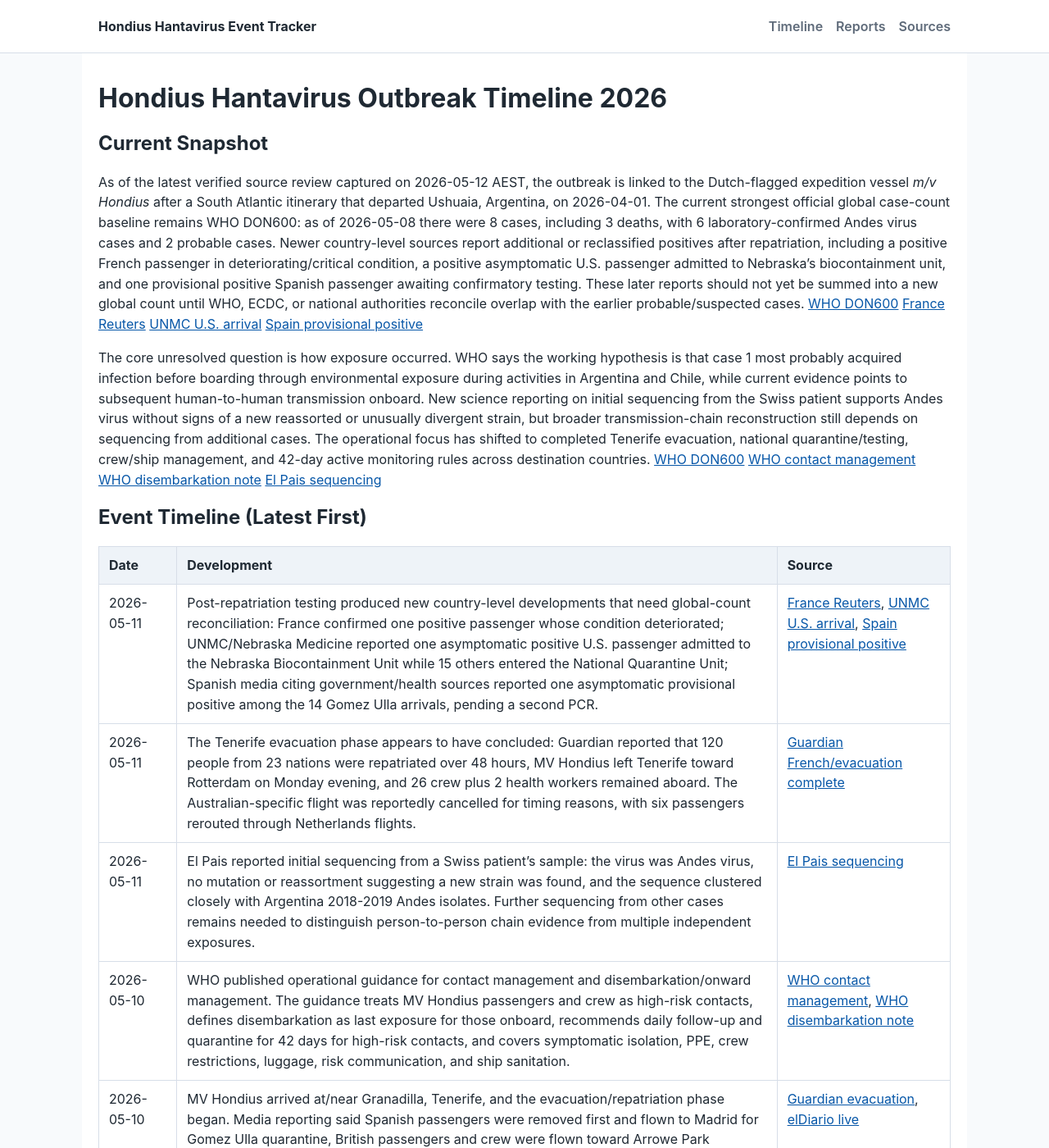
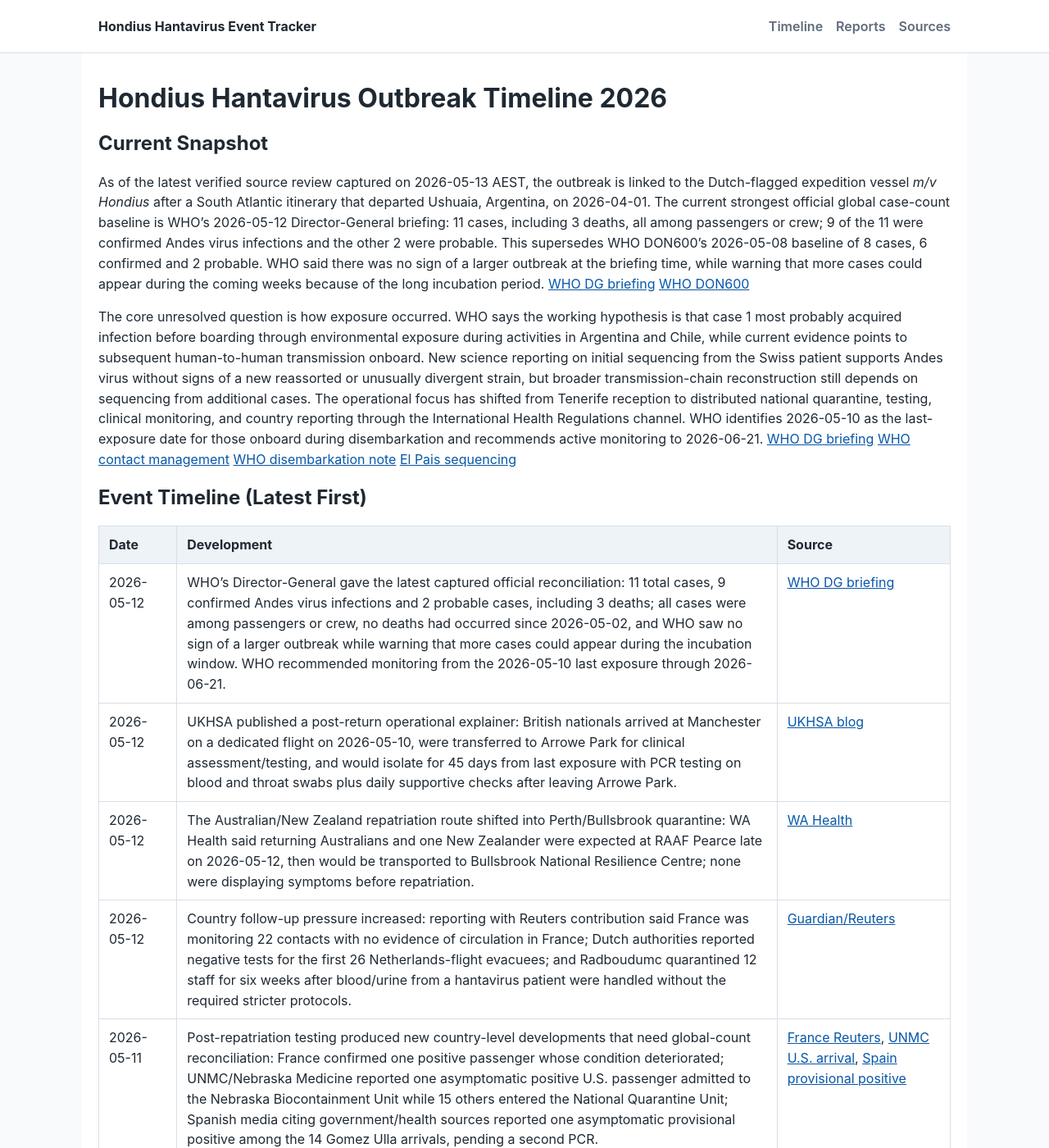
Before and after one commit to FanyuYe/hantavirus-llm-wiki-event-tracker, a Jekyll site: the page built from docs/timeline.md, in a window 1280 px wide and 1400 px high. Shown: the whole window at 82% size. Built offline with Jekyll 4.4.1, drawn with Linux system fonts in a browser that asks for light colours; some of the changed text lies outside the part shown.

Commit message:
Update Hondius event tracker 2026-05-13

```diff
--- a/docs/timeline.md
+++ b/docs/timeline.md
@@ -7,14 +7,18 @@ layout: default
 
 ## Current Snapshot
 
-As of the latest verified source review captured on 2026-05-12 AEST, the outbreak is linked to the Dutch-flagged expedition vessel _m/v Hondius_ after a South Atlantic itinerary that departed Ushuaia, Argentina, on 2026-04-01. The current strongest official global case-count baseline remains WHO DON600: as of 2026-05-08 there were 8 cases, including 3 deaths, with 6 laboratory-confirmed Andes virus cases and 2 probable cases. Newer country-level sources report additional or reclassified positives after repatriation, including a positive French passenger in deteriorating/critical condition, a positive asymptomatic U.S. passenger admitted to Nebraska's biocontainment unit, and one provisional positive Spanish passenger awaiting confirmatory testing. These later reports should not yet be summed into a new global count until WHO, ECDC, or national authorities reconcile overlap with the earlier probable/suspected cases. [WHO DON600](sources/hondius-hantavirus-who-don600-2026-05-08.md) [France Reuters](sources/hondius-hantavirus-france-positive-reuters-2026-05-11.md) [UNMC U.S. arrival](sources/hondius-hantavirus-unmc-us-arrival-2026-05-11.md) [Spain provisional positive](sources/hondius-hantavirus-spain-provisional-positive-2026-05-11.md)
+As of the latest verified source review captured on 2026-05-13 AEST, the outbreak is linked to the Dutch-flagged expedition vessel _m/v Hondius_ after a South Atlantic itinerary that departed Ushuaia, Argentina, on 2026-04-01. The current strongest official global case-count baseline is WHO's 2026-05-12 Director-General briefing: 11 cases, including 3 deaths, all among passengers or crew; 9 of the 11 were confirmed Andes virus infections and the other 2 were probable. This supersedes WHO DON600's 2026-05-08 baseline of 8 cases, 6 confirmed and 2 probable. WHO said there was no sign of a larger outbreak at the briefing time, while warning that more cases could appear during the coming weeks because of the long incubation period. [WHO DG briefing](sources/hondius-hantavirus-who-dg-briefing-2026-05-12.md) [WHO DON600](sources/hondius-hantavirus-who-don600-2026-05-08.md)
 
-The core unresolved question is how exposure occurred. WHO says the working hypothesis is that case 1 most probably acquired infection before boarding through environmental exposure during activities in Argentina and Chile, while current evidence points to subsequent human-to-human transmission onboard. New science reporting on initial sequencing from the Swiss patient supports Andes virus without signs of a new reassorted or unusually divergent strain, but broader transmission-chain reconstruction still depends on sequencing from additional cases. The operational focus has shifted to completed Tenerife evacuation, national quarantine/testing, crew/ship management, and 42-day active monitoring rules across destination countries. [WHO DON600](sources/hondius-hantavirus-who-don600-2026-05-08.md) [WHO contact management](sources/hondius-hantavirus-who-contact-management-2026-05-10.md) [WHO disembarkation note](sources/hondius-hantavirus-who-disembarkation-technical-note-2026-05-10.md) [El Pais sequencing](sources/hondius-hantavirus-elpais-genetic-sequencing-2026-05-11.md)
+The core unresolved question is how exposure occurred. WHO says the working hypothesis is that case 1 most probably acquired infection before boarding through environmental exposure during activities in Argentina and Chile, while current evidence points to subsequent human-to-human transmission onboard. New science reporting on initial sequencing from the Swiss patient supports Andes virus without signs of a new reassorted or unusually divergent strain, but broader transmission-chain reconstruction still depends on sequencing from additional cases. The operational focus has shifted from Tenerife reception to distributed national quarantine, testing, clinical monitoring, and country reporting through the International Health Regulations channel. WHO identifies 2026-05-10 as the last-exposure date for those onboard during disembarkation and recommends active monitoring to 2026-06-21. [WHO DG briefing](sources/hondius-hantavirus-who-dg-briefing-2026-05-12.md) [WHO contact management](sources/hondius-hantavirus-who-contact-management-2026-05-10.md) [WHO disembarkation note](sources/hondius-hantavirus-who-disembarkation-technical-note-2026-05-10.md) [El Pais sequencing](sources/hondius-hantavirus-elpais-genetic-sequencing-2026-05-11.md)
 
 ## Event Timeline (Latest First)
 
 | Date                     | Development                                                                                                                                                                                                                                                                                                                                                                                             | Source                                                                                                                                                          |
 | ------------------------ | ------------------------------------------------------------------------------------------------------------------------------------------------------------------------------------------------------------------------------------------------------------------------------------------------------------------------------------------------------------------------------------------------------- | --------------------------------------------------------------------------------------------------------------------------------------------------------------- |
+| 2026-05-12               | WHO's Director-General gave the latest captured official reconciliation: 11 total cases, 9 confirmed Andes virus infections and 2 probable cases, including 3 deaths; all cases were among passengers or crew, no deaths had occurred since 2026-05-02, and WHO saw no sign of a larger outbreak while warning that more cases could appear during the incubation window. WHO recommended monitoring from the 2026-05-10 last exposure through 2026-06-21. | [WHO DG briefing](sources/hondius-hantavirus-who-dg-briefing-2026-05-12.md) |
+| 2026-05-12               | UKHSA published a post-return operational explainer: British nationals arrived at Manchester on a dedicated flight on 2026-05-10, were transferred to Arrowe Park for clinical assessment/testing, and would isolate for 45 days from last exposure with PCR testing on blood and throat swabs plus daily supportive checks after leaving Arrowe Park. | [UKHSA blog](sources/hondius-hantavirus-ukhsa-blog-2026-05-12.md) |
+| 2026-05-12               | The Australian/New Zealand repatriation route shifted into Perth/Bullsbrook quarantine: WA Health said returning Australians and one New Zealander were expected at RAAF Pearce late on 2026-05-12, then would be transported to Bullsbrook National Resilience Centre; none were displaying symptoms before repatriation. | [WA Health](sources/hondius-hantavirus-wa-health-repatriation-2026-05-11.md) |
+| 2026-05-12               | Country follow-up pressure increased: reporting with Reuters contribution said France was monitoring 22 contacts with no evidence of circulation in France; Dutch authorities reported negative tests for the first 26 Netherlands-flight evacuees; and Radboudumc quarantined 12 staff for six weeks after blood/urine from a hantavirus patient were handled without the required stricter protocols. | [Guardian/Reuters](sources/hondius-hantavirus-guardian-who-more-cases-2026-05-12.md) |
 | 2026-05-11               | Post-repatriation testing produced new country-level developments that need global-count reconciliation: France confirmed one positive passenger whose condition deteriorated; UNMC/Nebraska Medicine reported one asymptomatic positive U.S. passenger admitted to the Nebraska Biocontainment Unit while 15 others entered the National Quarantine Unit; Spanish media citing government/health sources reported one asymptomatic provisional positive among the 14 Gomez Ulla arrivals, pending a second PCR. | [France Reuters](sources/hondius-hantavirus-france-positive-reuters-2026-05-11.md), [UNMC U.S. arrival](sources/hondius-hantavirus-unmc-us-arrival-2026-05-11.md), [Spain provisional positive](sources/hondius-hantavirus-spain-provisional-positive-2026-05-11.md) |
 | 2026-05-11               | The Tenerife evacuation phase appears to have concluded: Guardian reported that 120 people from 23 nations were repatriated over 48 hours, MV Hondius left Tenerife toward Rotterdam on Monday evening, and 26 crew plus 2 health workers remained aboard. The Australian-specific flight was reportedly cancelled for timing reasons, with six passengers rerouted through Netherlands flights. | [Guardian French/evacuation complete](sources/hondius-hantavirus-guardian-french-critical-evacuation-complete-2026-05-11.md) |
 | 2026-05-11               | El Pais reported initial sequencing from a Swiss patient's sample: the virus was Andes virus, no mutation or reassortment suggesting a new strain was found, and the sequence clustered closely with Argentina 2018-2019 Andes isolates. Further sequencing from other cases remains needed to distinguish person-to-person chain evidence from multiple independent exposures. | [El Pais sequencing](sources/hondius-hantavirus-elpais-genetic-sequencing-2026-05-11.md) |
@@ -61,9 +65,9 @@ The main control strategy visible in the official record is coordinated case car
 ## Open Questions
 
 - Exact exposure source: WHO's working hypothesis points to pre-boarding environmental exposure in Argentina/Chile for case 1 followed by onboard human-to-human transmission, but sequencing and epidemiological investigations remain ongoing.
-- Final reconciled public case count: WHO DON600 confirms 8 cases, 6 confirmed and 2 probable, but post-repatriation country reports now include French/U.S. positives and a Spanish provisional positive that need official global reconciliation.
-- Tenerife execution: media reports say evacuation finished and MV Hondius departed for Rotterdam, but a final official all-passenger completion statement has not yet been captured.
-- Passenger and crew follow-up outcomes: repatriation, quarantine, testing, and any later cases after the Canary Islands arrival need daily monitoring, especially the French critical case, the U.S. asymptomatic positive, and the Spanish provisional positive.
+- Case identity reconciliation: WHO now confirms 11 cases, 9 confirmed and 2 probable, but the briefing does not identify each newly confirmed case by country.
+- Passenger and crew follow-up outcomes: repatriation, quarantine, testing, and any later cases after the Canary Islands arrival need daily monitoring, especially the French critical case, the U.S. asymptomatic positive, and the Spanish provisional/confirmed status.
+- Ship/crew endpoint: WHO confirms all passengers left Tenerife and MV Hondius was on its way to the Netherlands, but final Rotterdam arrival, crew quarantine, ship sanitation, and repatriation of remaining crew remain open.
 - Clinical outcomes: latest official sources do not yet resolve the outcomes of the ICU patient in South Africa, the Switzerland case, or the three medically transferred people.
 
 ## Related Pages
@@ -73,6 +77,7 @@ The main control strategy visible in the official record is coordinated case car
 - [Daily report 2026-05-10](reports/2026-05-10.md)
 - [Daily report 2026-05-11](reports/2026-05-11.md)
 - [Daily report 2026-05-12](reports/2026-05-12.md)
+- [Daily report 2026-05-13](reports/2026-05-13.md)
 
 ## Public Provenance
 
@@ -87,6 +92,7 @@ Source cards used by this page:
 - [hondius-hantavirus-who-dg-tenerife-message-2026-05-09](sources/hondius-hantavirus-who-dg-tenerife-message-2026-05-09.md)
 - [hondius-hantavirus-who-contact-management-2026-05-10](sources/hondius-hantavirus-who-contact-management-2026-05-10.md)
 - [hondius-hantavirus-who-disembarkation-technical-note-2026-05-10](sources/hondius-hantavirus-who-disembarkation-technical-note-2026-05-10.md)
+- [hondius-hantavirus-who-dg-briefing-2026-05-12](sources/hondius-hantavirus-who-dg-briefing-2026-05-12.md)
 - [hondius-hantavirus-ecdc-assessment-2026-05-06](sources/hondius-hantavirus-ecdc-assessment-2026-05-06.md)
 - [hondius-hantavirus-ecdc-dashboard-2026-05-07](sources/hondius-hantavirus-ecdc-dashboard-2026-05-07.md)
 - [hondius-hantavirus-ecdc-dashboard-2026-05-08](sources/hondius-hantavirus-ecdc-dashboard-2026-05-08.md)
@@ -101,8 +107,10 @@ Source cards used by this page:
 - [hondius-hantavirus-spain-provisional-positive-2026-05-11](sources/hondius-hantavirus-spain-provisional-positive-2026-05-11.md)
 - [hondius-hantavirus-ukhsa-update-2026-05-06-captured-2026-05-09](sources/hondius-hantavirus-ukhsa-update-2026-05-06-captured-2026-05-09.md)
 - [hondius-hantavirus-ukhsa-update-2026-05-09](sources/hondius-hantavirus-ukhsa-update-2026-05-09.md)
+- [hondius-hantavirus-ukhsa-blog-2026-05-12](sources/hondius-hantavirus-ukhsa-blog-2026-05-12.md)
 - [hondius-hantavirus-cdc-update-2026-05-08](sources/hondius-hantavirus-cdc-update-2026-05-08.md)
 - [hondius-hantavirus-unmc-us-arrival-2026-05-11](sources/hondius-hantavirus-unmc-us-arrival-2026-05-11.md)
+- [hondius-hantavirus-wa-health-repatriation-2026-05-11](sources/hondius-hantavirus-wa-health-repatriation-2026-05-11.md)
 - [hondius-hantavirus-singapore-cda-2026-05-07](sources/hondius-hantavirus-singapore-cda-2026-05-07.md)
 - [hondius-hantavirus-st-helena-update-2026-05-07](sources/hondius-hantavirus-st-helena-update-2026-05-07.md)
 - [hondius-hantavirus-guardian-third-briton-2026-05-08](sources/hondius-hantavirus-guardian-third-briton-2026-05-08.md)
@@ -110,9 +118,10 @@ Source cards used by this page:
 - [hondius-hantavirus-guardian-uk-return-plan-2026-05-09](sources/hondius-hantavirus-guardian-uk-return-plan-2026-05-09.md)
 - [hondius-hantavirus-guardian-evacuation-2026-05-10](sources/hondius-hantavirus-guardian-evacuation-2026-05-10.md)
 - [hondius-hantavirus-guardian-french-critical-evacuation-complete-2026-05-11](sources/hondius-hantavirus-guardian-french-critical-evacuation-complete-2026-05-11.md)
+- [hondius-hantavirus-guardian-who-more-cases-2026-05-12](sources/hondius-hantavirus-guardian-who-more-cases-2026-05-12.md)
 - [hondius-hantavirus-france-positive-reuters-2026-05-11](sources/hondius-hantavirus-france-positive-reuters-2026-05-11.md)
 - [hondius-hantavirus-lemonde-tenerife-operation-2026-05-09](sources/hondius-hantavirus-lemonde-tenerife-operation-2026-05-09.md)
 - [hondius-hantavirus-eldiario-live-2026-05-10](sources/hondius-hantavirus-eldiario-live-2026-05-10.md)
 - [hondius-hantavirus-elpais-genetic-sequencing-2026-05-11](sources/hondius-hantavirus-elpais-genetic-sequencing-2026-05-11.md)
 
-Last synced: 2026-05-12T08:33:13+10:00
+Last synced: 2026-05-13T08:31:08+10:00
```
Also changed, not shown: docs/index.md (+2 -2 lines), docs/reports/2026-05-13.md (added, +60 -0 lines), docs/reports/index.md (+2 -1 lines), docs/sources/hondius-hantavirus-guardian-who-more-cases-2026-05-12.md (added, +33 -0 lines), docs/sources/hondius-hantavirus-ukhsa-blog-2026-05-12.md (added, +35 -0 lines), docs/sources/hondius-hantavirus-wa-health-repatriation-2026-05-11.md (added, +33 -0 lines), docs/sources/hondius-hantavirus-who-dg-briefing-2026-05-12.md (added, +35 -0 lines), docs/sources/index.md (+25 -1 lines).
